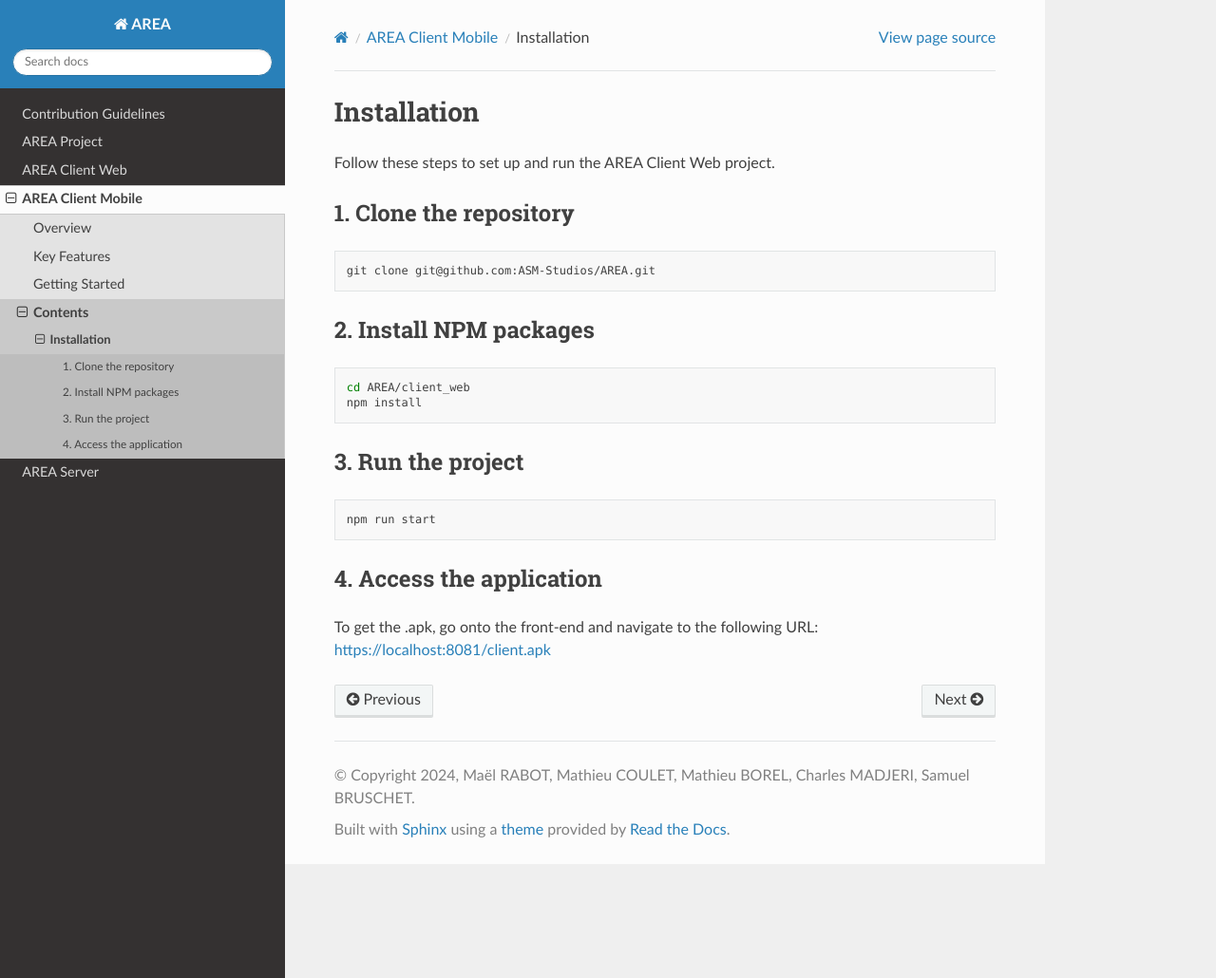
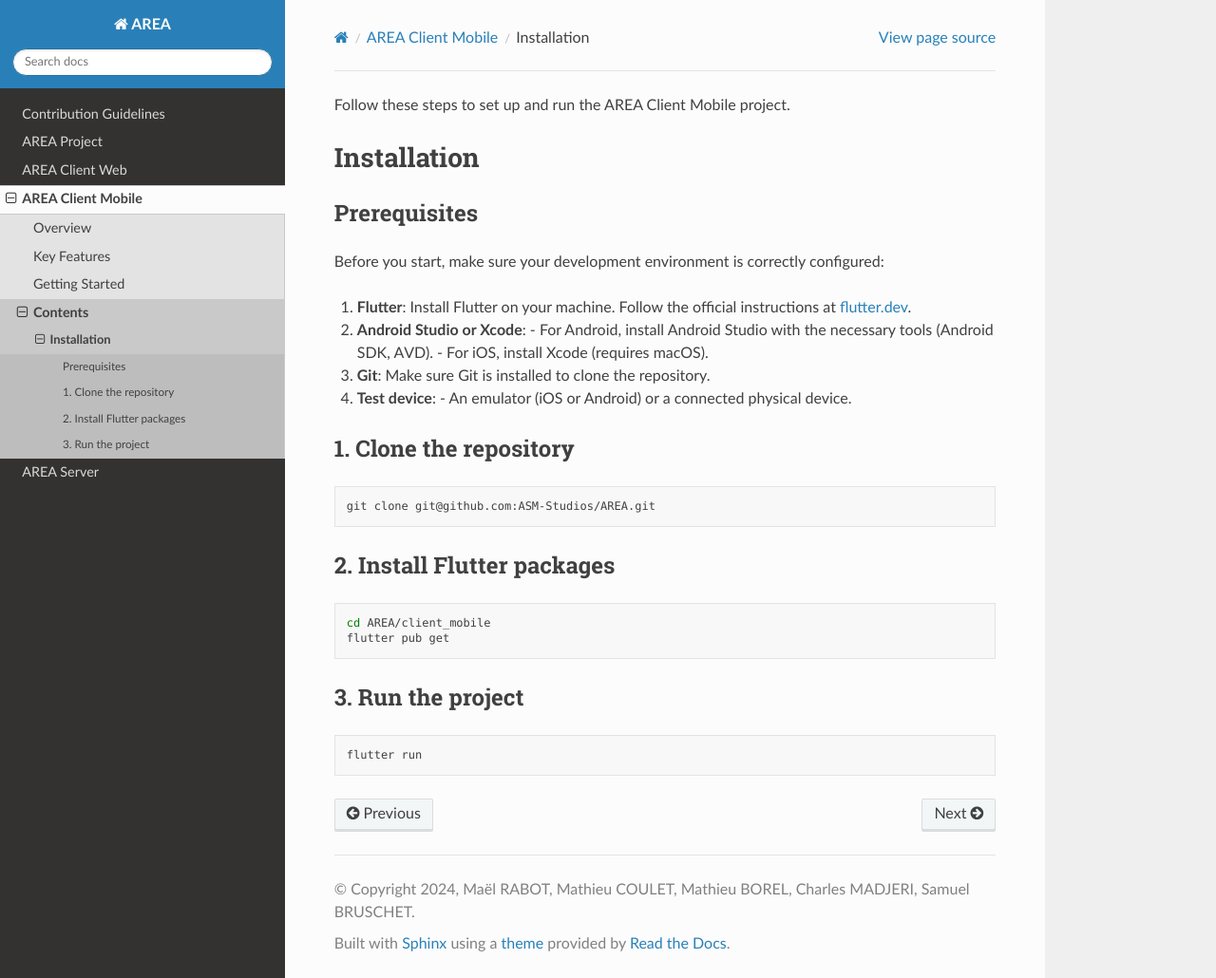
Before and after one commit to ASM-Studios/AREA, a Sphinx documentation site: the page built from docs/source/client_mobile/installation.rst, in a window 1280 px wide and 1030 px high. Shown: the whole window at 95% size. Built offline with Sphinx 7.4.7 and the Read the Docs theme 3.1.0, drawn with Linux system fonts in a browser that asks for light colours; pages that are not in the unit, such as notebooks, are missing from menus.

Commit message:
feat(doc_mobile): updated installation instructions and mobile benchmark (#94)
* feat(doc_mobile): updated installation instructions and mobile benchmark

* fix(typo): typo in mobile benchmark

```diff
--- a/docs/source/Project/benchmark.rst
+++ b/docs/source/Project/benchmark.rst
@@ -86,6 +86,8 @@ Mobile: Flutter
 - **Performance**: Near-native performance due to Dart compiling to native machine code.
 - **Customizable UI**: Powerful widgets for designing complex UIs.
 - **Fast Development**: Hot reload and an extensive library of plugins.
+- **Comprehensive Documentation**: Detailed and well-maintained documentation, making it easy to learn and use.
+- **Familiarity**: Already comfortable with the technology, speeding up development and reducing the learning curve.
 
 **Comparisons**:
 
--- a/docs/source/client_mobile/index.rst
+++ b/docs/source/client_mobile/index.rst
@@ -8,7 +8,7 @@ Welcome to the AREA Client Mobile documentation!
 Overview
 --------
 
-The AREA Client Mobile is the mobile application part of the AREA project, built using React Native and TypeScript. It provides a user-friendly interface for setting up and managing automated workflows that integrate various services on mobile devices.
+The AREA Client Mobile is the mobile application part of the AREA project, built using Flutter and Dart. It provides a user-friendly interface for setting up and managing automated workflows that integrate various services on mobile devices.
 
 Key Features
 ------------
--- a/docs/source/client_mobile/installation.rst
+++ b/docs/source/client_mobile/installation.rst
@@ -1,7 +1,20 @@
+Follow these steps to set up and run the AREA Client Mobile project.
+
 Installation
 ============
 
-Follow these steps to set up and run the AREA Client Web project.
+Prerequisites
+----------
+
+Before you start, make sure your development environment is correctly configured:
+
+1. **Flutter**: Install Flutter on your machine. Follow the official instructions at `flutter.dev <https://flutter.dev/docs/get-started/install>`_.
+2. **Android Studio or Xcode**:
+   - For Android, install Android Studio with the necessary tools (Android SDK, AVD).
+   - For iOS, install Xcode (requires macOS).
+3. **Git**: Make sure Git is installed to clone the repository.
+4. **Test device**:
+   - An emulator (iOS or Android) or a connected physical device.
 
 1. Clone the repository
 -----------------------
@@ -10,22 +23,17 @@ Follow these steps to set up and run the AREA Client Web project.
 
     git clone git@github.com:ASM-Studios/AREA.git
 
-2. Install NPM packages
+2. Install Flutter packages
 -----------------------
 
 .. code-block:: sh
 
-    cd AREA/client_web
-    npm install
+    cd AREA/client_mobile
+    flutter pub get
 
 3. Run the project
 ------------------
 
 .. code-block:: sh
 
-    npm run start
-
-4. Access the application
--------------------------
-
-To get the .apk, go onto the front-end and navigate to the following URL: https://localhost:8081/client.apk
+    flutter run
```
Also changed, not shown: other parts of docs/source/Project/benchmark.rst (+1 -1 lines).
